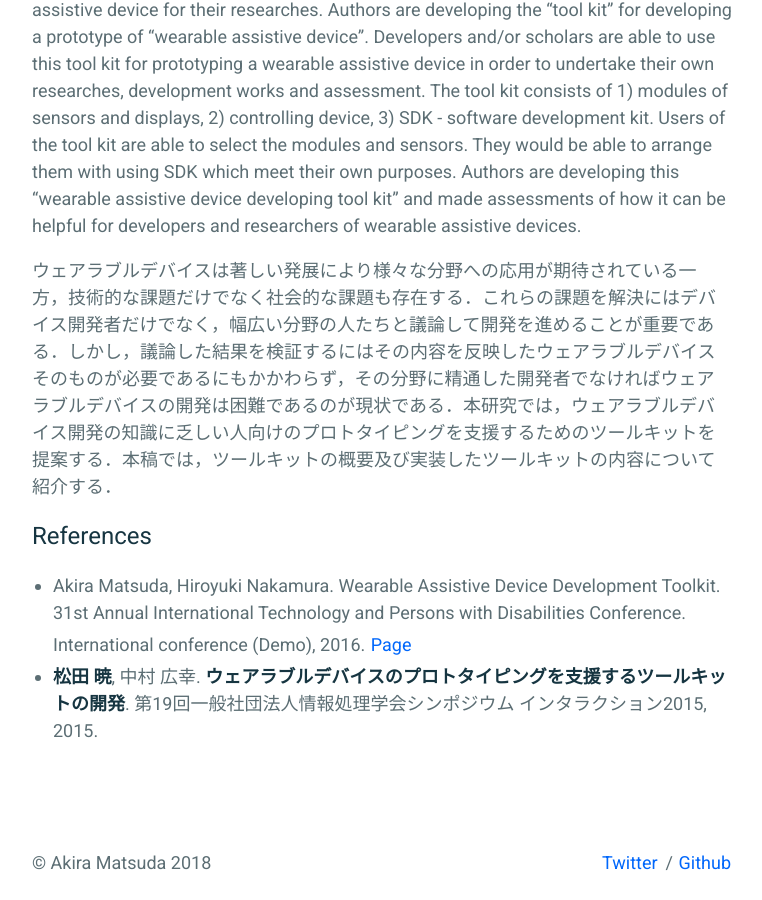
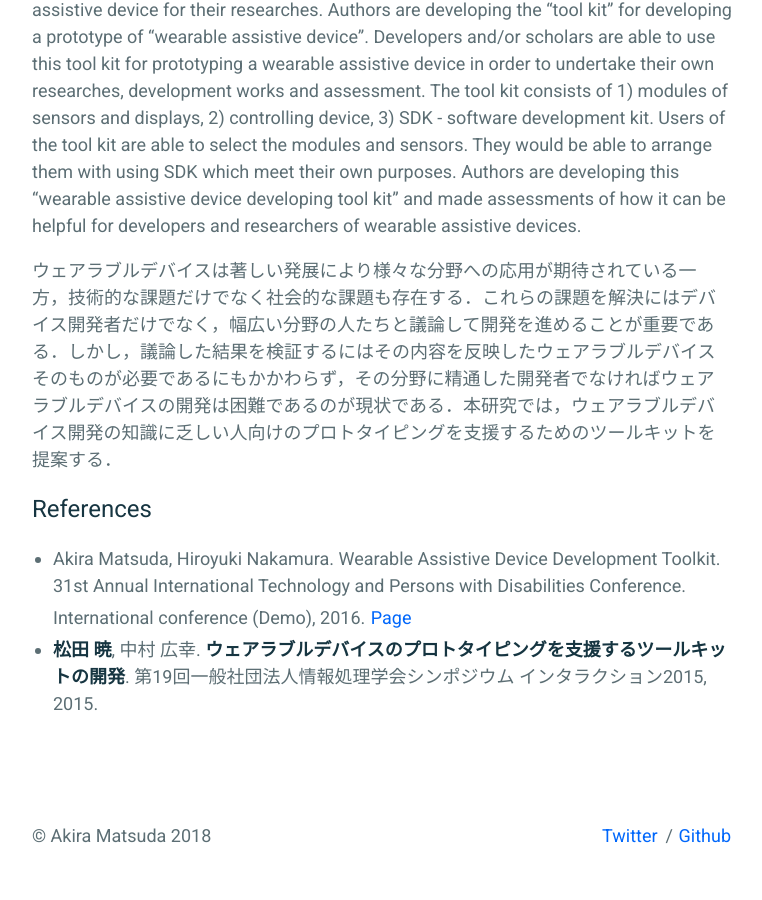
Before and after one commit to 0x0c/0x0c.github.com, a Jekyll site: the page built from _pages/projects/aeonkit.md, in a window 1280 px wide and 900 px high, scrolled down 3121 px. Shown: the whole window, without its empty margins (258-1020 px from the left). Built offline with Jekyll 4.4.1, drawn with Linux system fonts in a browser that asks for light colours.

Commit message:
Fix description

```diff
--- a/_pages/projects/aeonkit.md
+++ b/_pages/projects/aeonkit.md
@@ -21,7 +21,7 @@ Authors are developing the "tool kit" for developing a prototype of "wearable as
 The tool kit consists of 1) modules of sensors and displays, 2) controlling device, 3) SDK - software development kit. Users of the tool kit are able to select the modules and sensors. They would be able to arrange them with using SDK which meet their own purposes.
 Authors are developing this "wearable assistive device developing tool kit" and made assessments of how it can be helpful for developers and researchers of wearable assistive devices.
 
-ウェアラブルデバイスは著しい発展により様々な分野への応用が期待されている一方，技術的な課題だけでなく社会的な課題も存在する．これらの課題を解決にはデバイス開発者だけでなく，幅広い分野の人たちと議論して開発を進めることが重要である．しかし，議論した結果を検証するにはその内容を反映したウェアラブルデバイスそのものが必要であるにもかかわらず，その分野に精通した開発者でなければウェアラブルデバイスの開発は困難であるのが現状である．本研究では，ウェアラブルデバイス開発の知識に乏しい人向けのプロトタイピングを支援するためのツールキットを提案する．本稿では，ツールキットの概要及び実装したツールキットの内容について紹介する．
+ウェアラブルデバイスは著しい発展により様々な分野への応用が期待されている一方，技術的な課題だけでなく社会的な課題も存在する．これらの課題を解決にはデバイス開発者だけでなく，幅広い分野の人たちと議論して開発を進めることが重要である．しかし，議論した結果を検証するにはその内容を反映したウェアラブルデバイスそのものが必要であるにもかかわらず，その分野に精通した開発者でなければウェアラブルデバイスの開発は困難であるのが現状である．本研究では，ウェアラブルデバイス開発の知識に乏しい人向けのプロトタイピングを支援するためのツールキットを提案する．
 
 ## References
 - Akira Matsuda, Hiroyuki Nakamura. Wearable Assistive Device Development Toolkit. 31st Annual International Technology and Persons with Disabilities Conference. International conference (Demo), 2016. [Page](http://www.csun.edu/cod/conference/2016/sessions/index.php/public/presentations/view/338)
```
